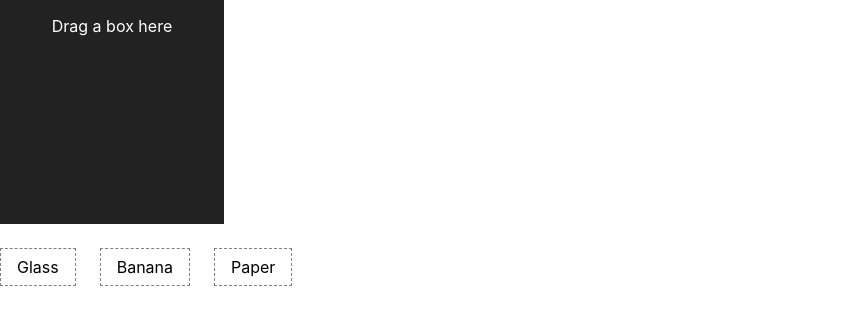
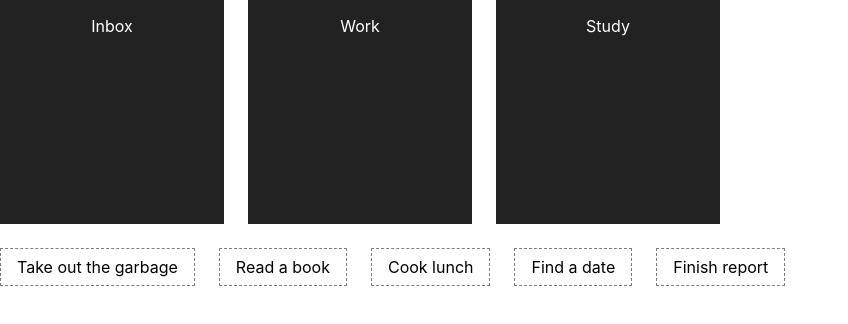
Before and after one commit to anthony2025/taskmanagement-frontend, a React (Create React App) app: page / in a window 1280 px wide. Shown: the top 324 px of the page, without its empty margins (0-848 px from the left). Built offline with nearby package versions, Linux system fonts and the light colour scheme.

Commit message:
move away from single target to multiple target

```diff
--- a/src/Category.tsx
+++ b/src/Category.tsx
@@ -14,10 +14,14 @@ const style: CSSProperties = {
   float: 'left',
 }
 
-export const Category: FC = () => {
+export interface CategoryProps {
+  name: string
+}
+
+export const Category: FC<CategoryProps> = function Category({ name }) {
   const [{ canDrop, isOver }, drop] = useDrop(() => ({
     accept: 'task',
-    drop: () => ({ name: 'Category' }),
+    drop: () => ({ name }),
     collect: (monitor) => ({
       isOver: monitor.isOver(),
       canDrop: monitor.canDrop(),
@@ -34,7 +38,7 @@ export const Category: FC = () => {
 
   return (
     <div ref={drop} style={{ ...style, backgroundColor }}>
-      {isActive ? 'Release to drop' : 'Drag a box here'}
+      {isActive ? 'Release to drop' : name}
     </div>
   )
 }
--- a/src/Container.tsx
+++ b/src/Container.tsx
@@ -8,12 +8,16 @@ export const Container: FC = memo(function Container() {
   return (
     <div>
       <div style={{ overflow: 'hidden', clear: 'both' }}>
-        <Category />
+        <Category name="Inbox" />
+        <Category name="Work" />
+        <Category name="Study" />
       </div>
       <div style={{ overflow: 'hidden', clear: 'both' }}>
-        <Task name="Glass" />
-        <Task name="Banana" />
-        <Task name="Paper" />
+        <Task name="Take out the garbage" />
+        <Task name="Read a book" />
+        <Task name="Cook lunch" />
+        <Task name="Find a date" />
+        <Task name="Finish report" />
       </div>
     </div>
   )
--- a/src/Task.tsx
+++ b/src/Task.tsx
@@ -26,7 +26,7 @@ export const Task: FC<TaskProps> = function Task({ name }) {
     end: (item, monitor) => {
       const dropResult = monitor.getDropResult<DropResult>()
       if (item && dropResult) {
-        alert(`You dropped ${item.name} into ${dropResult.name}!`)
+        console.log(`You dropped ${item.name} into ${dropResult.name}!`)
       }
     },
     collect: (monitor) => ({
--- a/src/index.tsx
+++ b/src/index.tsx
@@ -12,15 +12,13 @@ const root = ReactDOM.createRoot(
 );
 root.render(
   <React.StrictMode>
-    <div className="App">
-      <DndProvider backend={HTML5Backend}>
-        <Container />
-      </DndProvider>
-    </div>
+    <DndProvider backend={HTML5Backend}>
+      <Container />
+    </DndProvider>
   </React.StrictMode>
 );
 
 // If you want to start measuring performance in your app, pass a function
 // to log results (for example: reportWebVitals(console.log))
 // or send to an analytics endpoint. Learn more: https://bit.ly/CRA-vitals
-reportWebVitals(console.log);
+//reportWebVitals(console.log);
```
